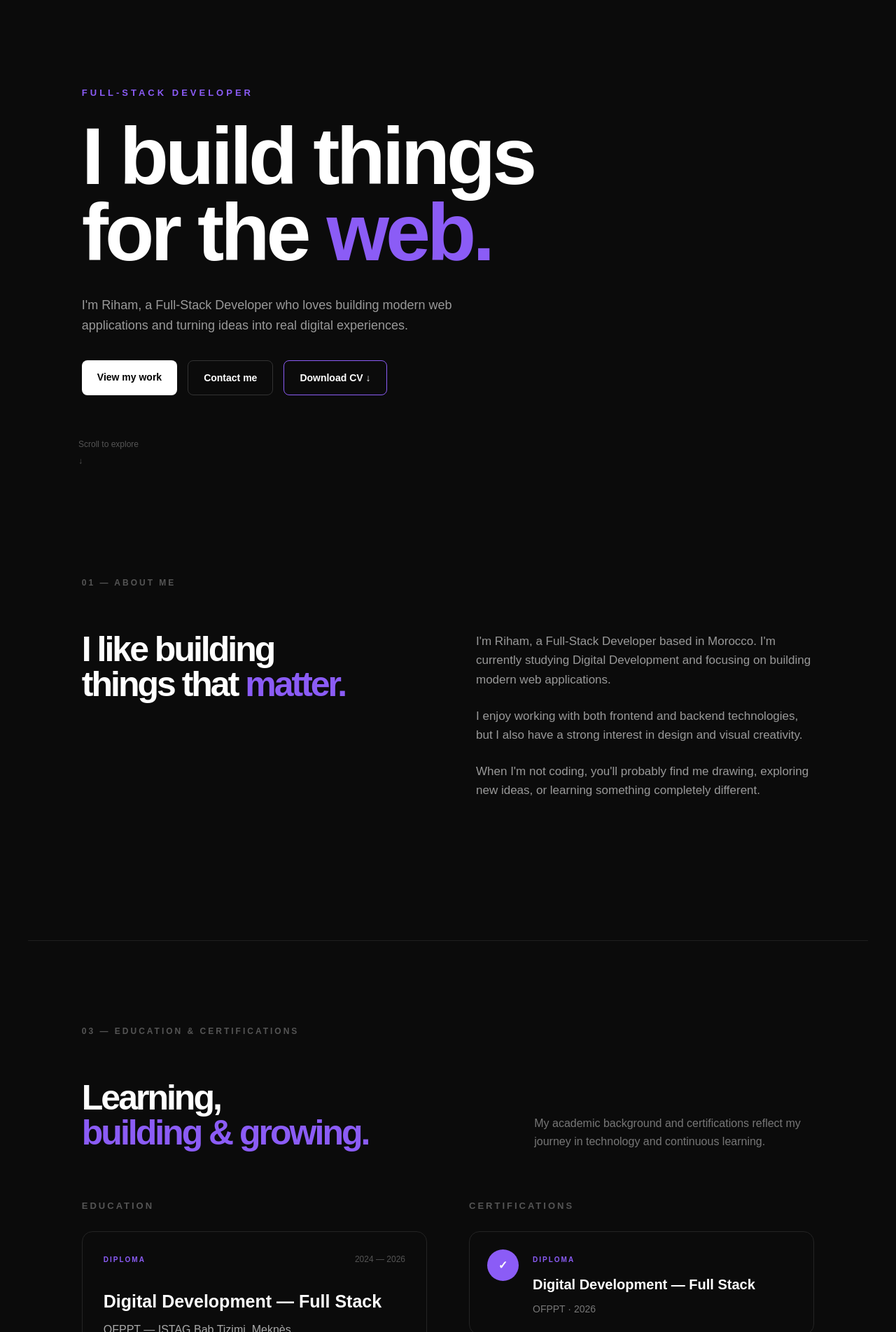
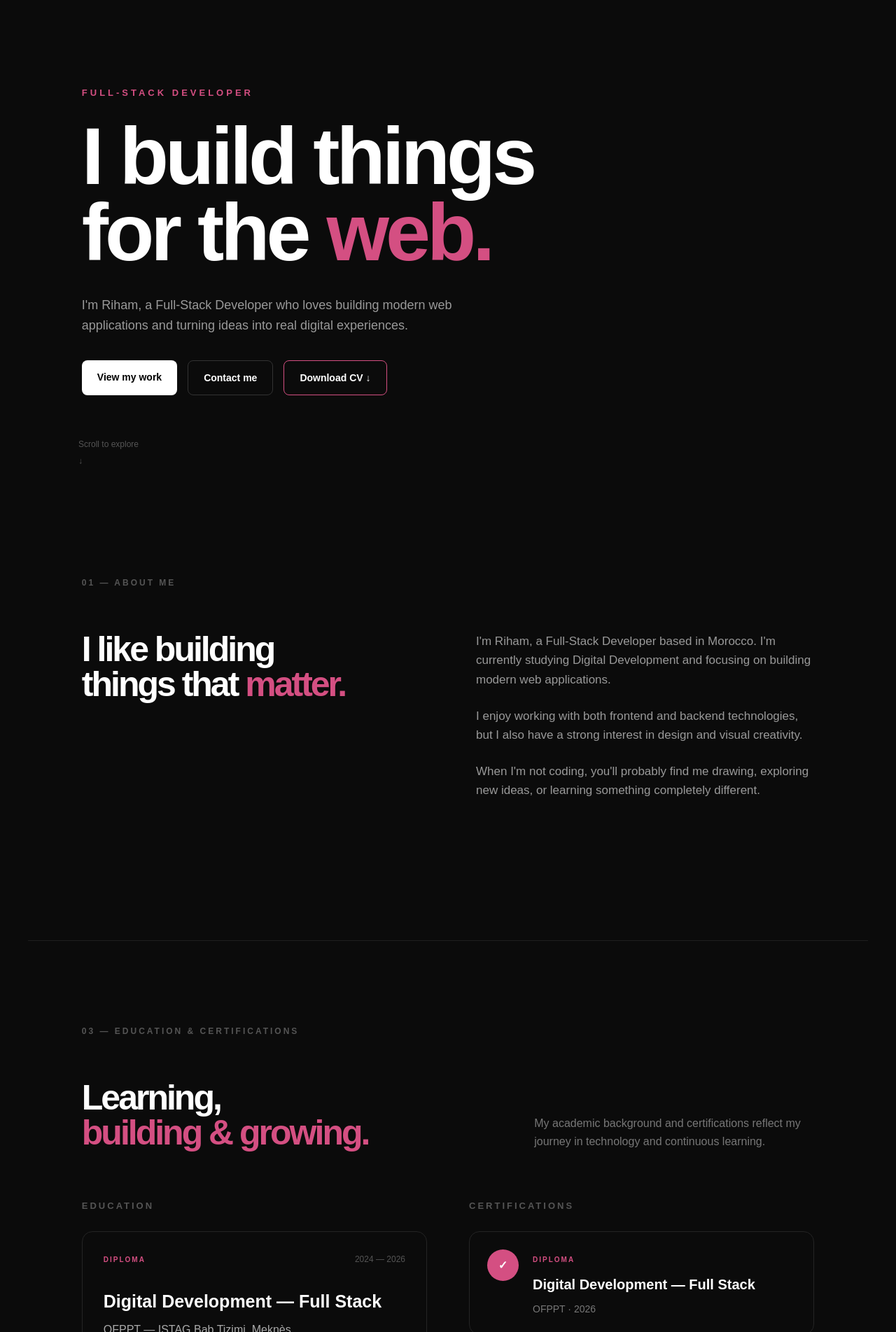
Before and after one commit to rihamcharif609-del/riham-portfolio, a React (Vite) app: page / in a window 1280 px wide. Shown: the part 96-2000 px from the top of the page at 70% size. Built offline with nearby package versions, Linux system fonts and the light colour scheme.

Commit message:
add my first project

```diff
--- a/src/components/Footer.jsx
+++ b/src/components/Footer.jsx
@@ -23,7 +23,9 @@ function Footer() {
           </a>
 
           <a
-            href="#"
+            href="https://www.linkedin.com/in/riham-ech-charif-72b865429/"
+            target="_blank"
+            rel="noreferrer"
           >
             LinkedIn ↗
           </a>
--- a/src/components/Hero.jsx
+++ b/src/components/Hero.jsx
@@ -28,7 +28,7 @@ function Hero() {
             Contact me
           </a>
 
-          <a href="/Riham-Charif-CV.pdf" download="Riham-Charif-CV.pdf"
+          <a href="/Professional CV.pdf" download="/Professional CV.pdf"
              className="button cv-button">
              Download CV ↓
           </a>
--- a/src/components/ProjectCard.jsx
+++ b/src/components/ProjectCard.jsx
@@ -3,9 +3,16 @@ function ProjectCard({ project, number }) {
     <article className="project-card">
 
       <div className="project-image">
+        {project.image ? (
+          <img
+          src={project.image}
+          alt={`${project.title} project screenshot`}
+          />
+        ) : (
         <div className="project-image-placeholder">
           <span>{project.title}</span>
         </div>
+        )}
       </div>
 
       <div className="project-info">
--- a/src/components/Projects.jsx
+++ b/src/components/Projects.jsx
@@ -4,6 +4,8 @@ const projects = [
   {
     title: "DeliverX",
     type: "FULL-STACK APPLICATION",
+
+    image: "/deliverX.png",
 
     description:
       "A delivery platform that connects senders with couriers. Users can create delivery requests, track packages, and manage deliveries.",
@@ -23,6 +25,8 @@ const projects = [
   {
     title: "Project Two",
     type: "WEB APPLICATION",
+
+    image: "#",
 
     description:
       "A modern web application built to solve a real-world problem.",
--- a/src/index.css
+++ b/src/index.css
@@ -112,7 +112,7 @@ a {
 }
 
 .hero-label {
-  color: #8b5cf6;
+  color: rgb(212, 79, 130);
 
   font-size: 13px;
   font-weight: 600;
@@ -133,7 +133,7 @@ a {
 }
 
 .hero h1 span {
-  color: #8b5cf6;
+  color: rgb(212, 79, 130);
 }
 
 .hero-description {
@@ -287,7 +287,7 @@ section:not(.hero) h2 {
 }
 
 .about-title span {
-  color: #8b5cf6;
+  color: rgb(212, 79, 130)
 }
 
 .about-text {
@@ -328,7 +328,7 @@ section:not(.hero) h2 {
 }
 
 .skills-header h2 span {
-  color: #8b5cf6;
+  color: rgb(212, 79, 130);
 }
 
 .skills-header p {
@@ -447,7 +447,7 @@ section:not(.hero) h2 {
 }
 
 .projects-header h2 span {
-  color: #8b5cf6;
+  color: rgb(212, 79, 130);
 }
 
 .projects-header p {
@@ -483,10 +483,6 @@ section:not(.hero) h2 {
 /* PROJECT IMAGE */
 
 .project-image {
-  width: 100%;
-
-  aspect-ratio: 16 / 10;
-
   overflow: hidden;
 
   border-radius: 16px;
@@ -519,6 +515,18 @@ section:not(.hero) h2 {
   transition: 0.4s;
 }
 
+.project-image img {
+  display: block;
+  width: 100%;
+  height: 100%;
+  object-fit: cover;
+  transition: transform 0.4s ease;
+}
+
+.project-card:hover .project-image img {
+  transform: scale(1.03);
+}
+
 .project-card:hover .project-image-placeholder {
   transform: scale(1.03);
 }
@@ -539,7 +547,7 @@ section:not(.hero) h2 {
 }
 
 .project-number {
-  color: #8b5cf6;
+  color: rgb(212, 79, 130);
 
   font-size: 13px;
 }
@@ -611,9 +619,9 @@ section:not(.hero) h2 {
 }
 
 .project-links a:hover {
-  color: #8b5cf6;
+  color: rgb(212, 79, 130);
 
-  border-color: #8b5cf6;
+  border-color: rgb(212, 79, 130);
 }
 
 
@@ -663,7 +671,7 @@ section:not(.hero) h2 {
 }
 
 .contact-small {
-  color: #8b5cf6;
+  color: rgb(212, 79, 130);
 
   font-size: 12px;
 
@@ -685,7 +693,7 @@ section:not(.hero) h2 {
 }
 
 .contact-content h2 span {
-  color: #8b5cf6;
+  color:rgb(212, 79, 130);
 }
 
 .contact-description {
@@ -713,9 +721,9 @@ section:not(.hero) h2 {
 }
 
 .contact-email:hover {
-  color: #8b5cf6;
+  color: rgb(212, 79, 130);
 
-  border-color: #8b5cf6;
+  border-color: rgb(212, 79, 130);
 }
 
 
@@ -821,12 +829,12 @@ section:not(.hero) h2 {
   }
 }
 .cv-button {
-  border: 1px solid #8b5cf6;
+  border: 1px solid rgb(212, 79, 130);
   color: #ffffff;
 }
 
 .cv-button:hover {
-  background: #8b5cf6;
+  background: rgb(212, 79, 130);
   transform: translateY(-3px);
 }
 /* =========================
@@ -852,7 +860,7 @@ section:not(.hero) h2 {
 }
 
 .education-header h2 span {
-  color: #8b5cf6;
+  color: rgb(212, 79, 130);
 }
 
 .education-header > p {
@@ -898,7 +906,7 @@ section:not(.hero) h2 {
 }
 
 .education-type {
-  color: #8b5cf6;
+  color: rgb(212, 79, 130);
   font-size: 10px;
   font-weight: 600;
   letter-spacing: 2px;
@@ -956,7 +964,7 @@ section:not(.hero) h2 {
 
   border-radius: 50%;
 
-  background: #8b5cf6;
+  background: rgb(212, 79, 130);
   color: white;
 
   font-weight: bold;
@@ -1076,7 +1084,7 @@ section:not(.hero) h2 {
 
 .form-group input:focus,
 .form-group textarea:focus {
-  border-color: #8b5cf6;
+  border-color: rgb(212, 79, 130);
 
   background: #141414;
 }
@@ -1113,7 +1121,7 @@ section:not(.hero) h2 {
 }
 
 .submit-button:hover {
-  background: #8b5cf6;
+  background: rgb(212, 79, 130);
 
   color: #ffffff;
 
```
Also changed, not shown: public/deliverX.png (added), 1 other file (tests, documents, lock files or other folders).
